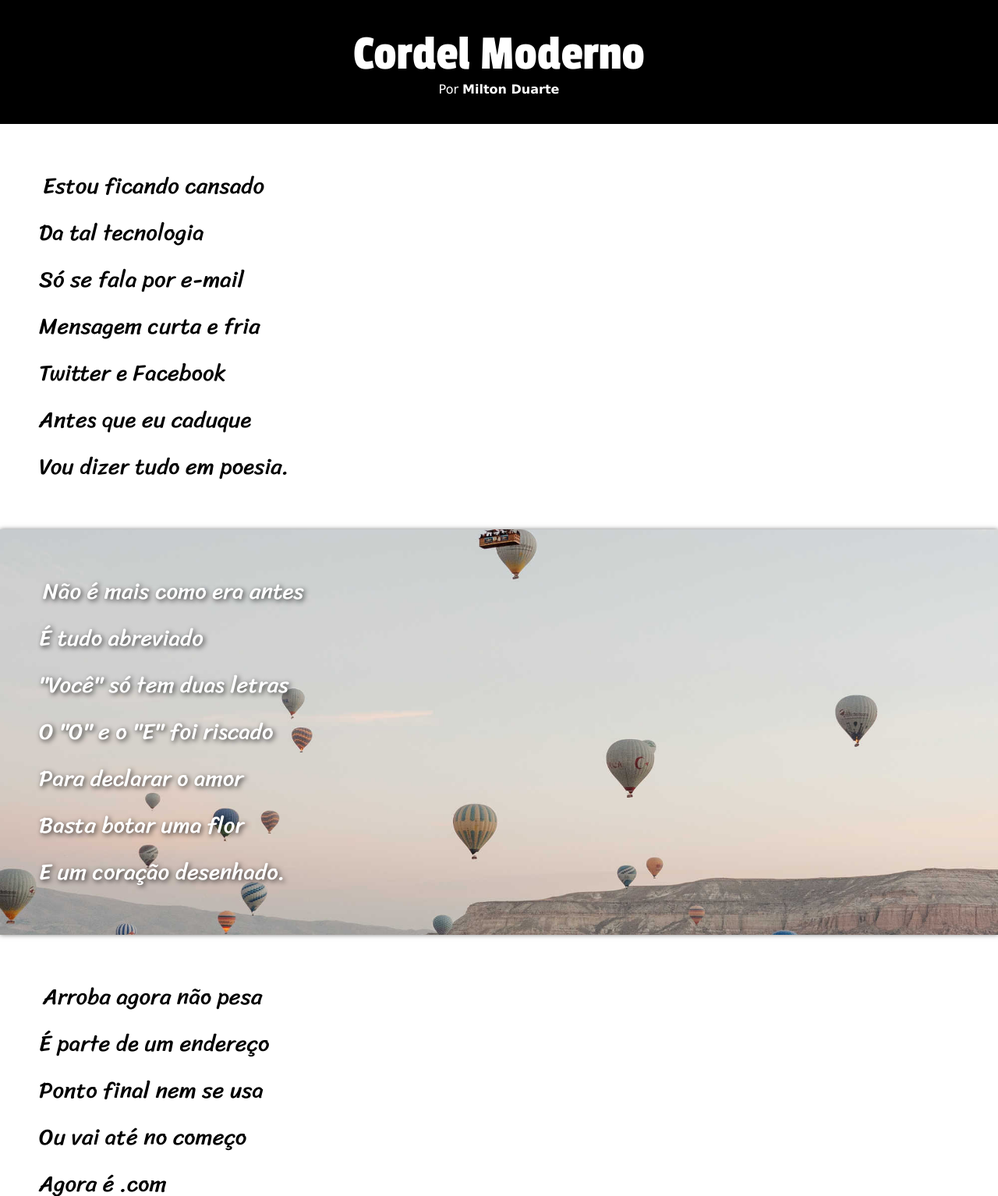
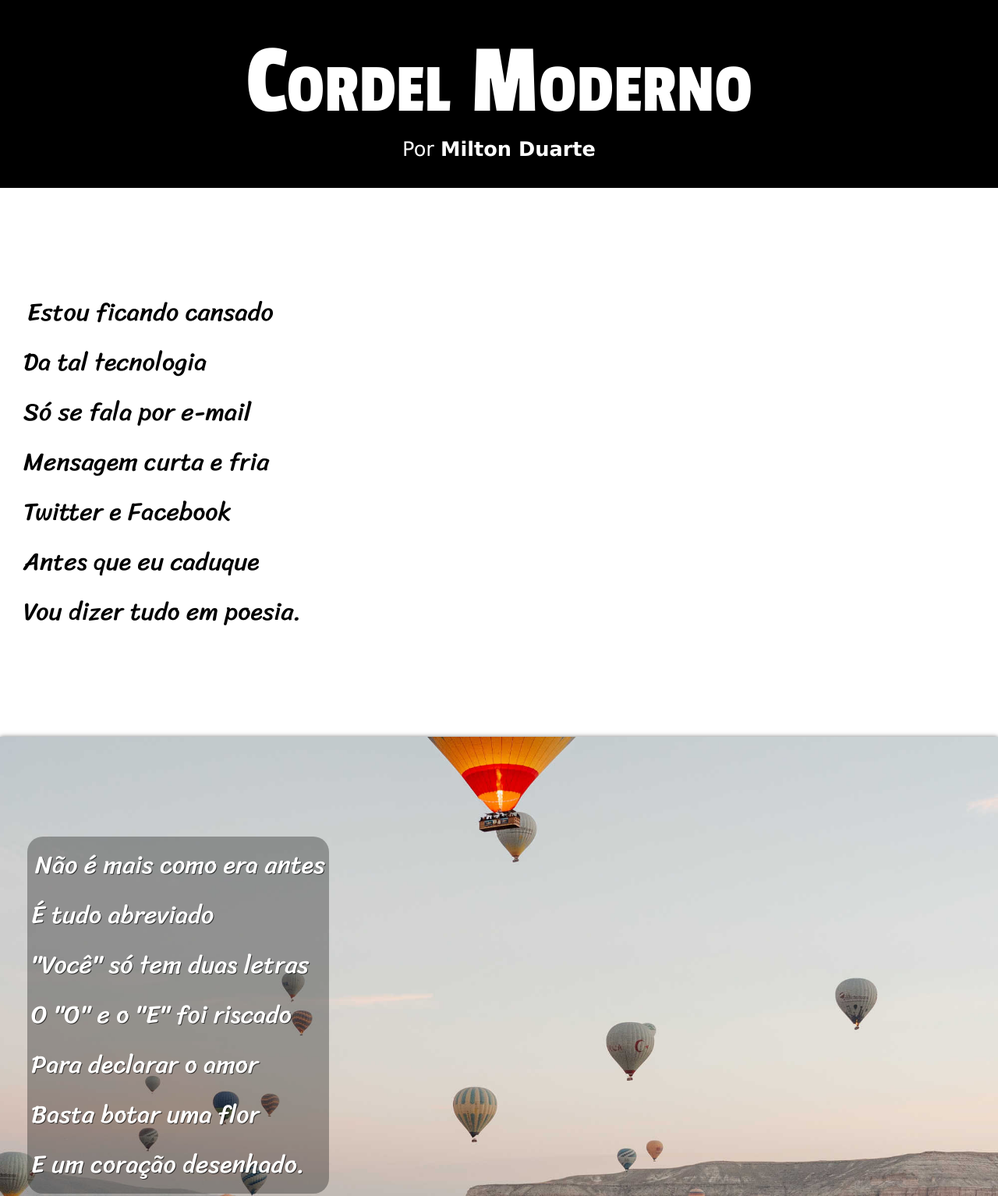
Before and after one commit to MarcosDeCas/projeto_cordel, a plain HTML site: page index.html in a window 1280 px wide. Shown: the top 1534 px of the page at 78% size. Drawn offline with Linux system fonts and the light colour scheme.

Commit message:
Projeto corrigido

```diff
--- a/style.css
+++ b/style.css
@@ -22,21 +22,22 @@ header{
 header h1{
     font-weight: normal;
     font-family: var(--fonte-titulo);
-    font-size: 4em;
+    font-variant: small-caps;
+    font-size: 10vw;
     color: white;
     text-shadow: 2px 2px 6px rgba(0, 0, 0, 0.418);
 }
 header p{
     font-weight: normal;
     font-family: var(--fonte-subtitulo);
-    font-size: 1em;
+    font-size: 2vw;
     color: white;
     text-shadow: 2px 2px 6px rgba(0, 0, 0, 0.418);
 }
 header a{
     font-weight: bold;
     font-family: var(--fonte-subtitulo);
-    font-size: 1em;
+    font-size: 2vw;
     color: var(--cor0);
     text-decoration: none;
     text-shadow: 2px 2px 6px rgba(0, 0, 0, 0.418);
@@ -44,28 +45,42 @@ header a{
 }
 header a:hover{
     text-decoration: underline;
-    padding: 5px 5px 5px 5px;
+    padding: 2px 2px 2px 2px;
 }
-main p{
+section{
     text-indent: 5px;
-    line-height: 60px;
+    line-height: 2em;
     text-align: justify;
     font-weight: normal;
     font-family: var(--fonte-padrão);
-    padding: 50px;
-    font-size: 1.8rem;
+    padding-top: 10vw;
+    padding-bottom: 10vw;
+    padding-left: 30px;
+    font-size: 2.5vw;
     color: rgb(0, 0, 0)
 }
+section.normal{
+    background-color: var(--cor0);
+    color: var(--cor1);
+}
+section.imagem{
+    background-color: var(--cor1);
+    color: var(--cor0);
+}
 section.imagem > p{
+    display: inline-block;
+    padding: 5px;
+    text-shadow: 1px 1px 0px rgba(0, 0, 0, 0.63);
     color: rgb(255, 255, 255);
+    background-color: rgba(0, 0, 0, 0.308);
+    border-radius: 20px;
 }
 section#img01{
-    background: rgb(255, 233, 204) url(imagens/igor-sporynin-abng8QH-tjE-unsplash_gimp.jpg) no-repeat fixed center center;
+    background: rgb(255, 233, 205) url(imagens/igor-sporynin-abng8QH-tjE-unsplash_gimp.jpg) no-repeat fixed center center;
     background-size: cover;
     text-shadow: 2px 2px 6px rgba(0, 0, 0, 0.726);
     box-shadow: 0px 0px 6px rgba(0, 0, 0, 0.514);
     text-align: left;
-    max-width: 100%;
 }
 section#img02{
     background: rgb(255, 233, 204) url(imagens/mauro-lima-icL3YmojLLc-unsplash_gimp.jpg) no-repeat fixed center center;
@@ -73,7 +88,6 @@ section#img02{
     box-shadow: 0px 0px 6px rgba(0, 0, 0, 0.548);
     text-shadow: 2px 2px 6px rgba(0, 0, 0, 0.637);
     text-align: left;
-    max-width: 100%;
 }
 footer{
     background-color: var(--cor1);
@@ -83,7 +97,7 @@ footer{
 footer p{
     font-weight: normal;
     font-family: var(--fonte-subtitulo);
-    font-size: 1em;
+    font-size: 1.5vw;
     color: white;
     text-shadow: 2px 2px 6px rgba(0, 0, 0, 0.418);
 }
@@ -98,5 +112,5 @@ footer a{
 }
 footer a:hover{
     text-decoration: underline;
-    padding: 5px 5px 5px 5px;
+    padding: 2px 2px 2px 2px;
 }
```
Also changed, not shown: index.html (+2 -0 lines).
